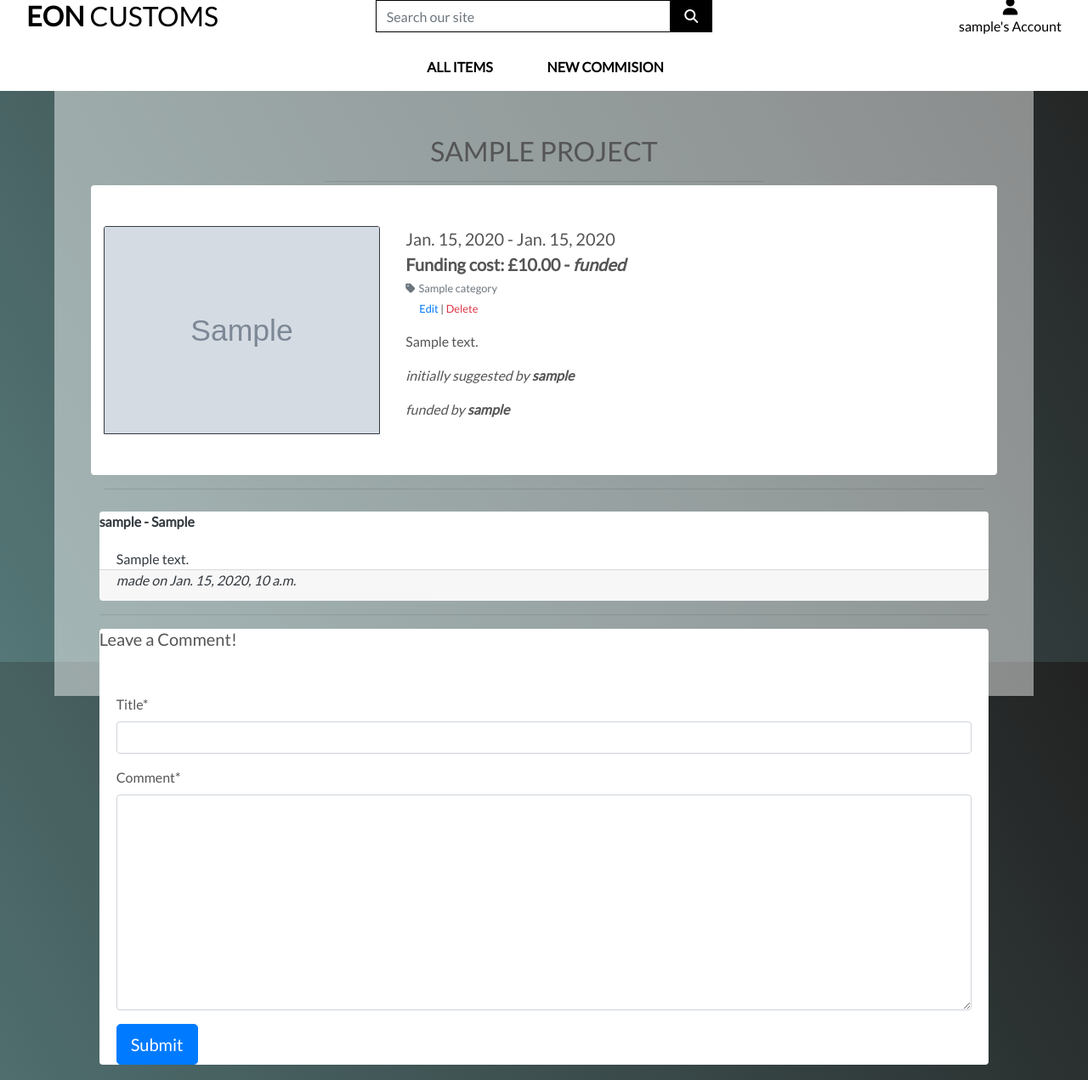
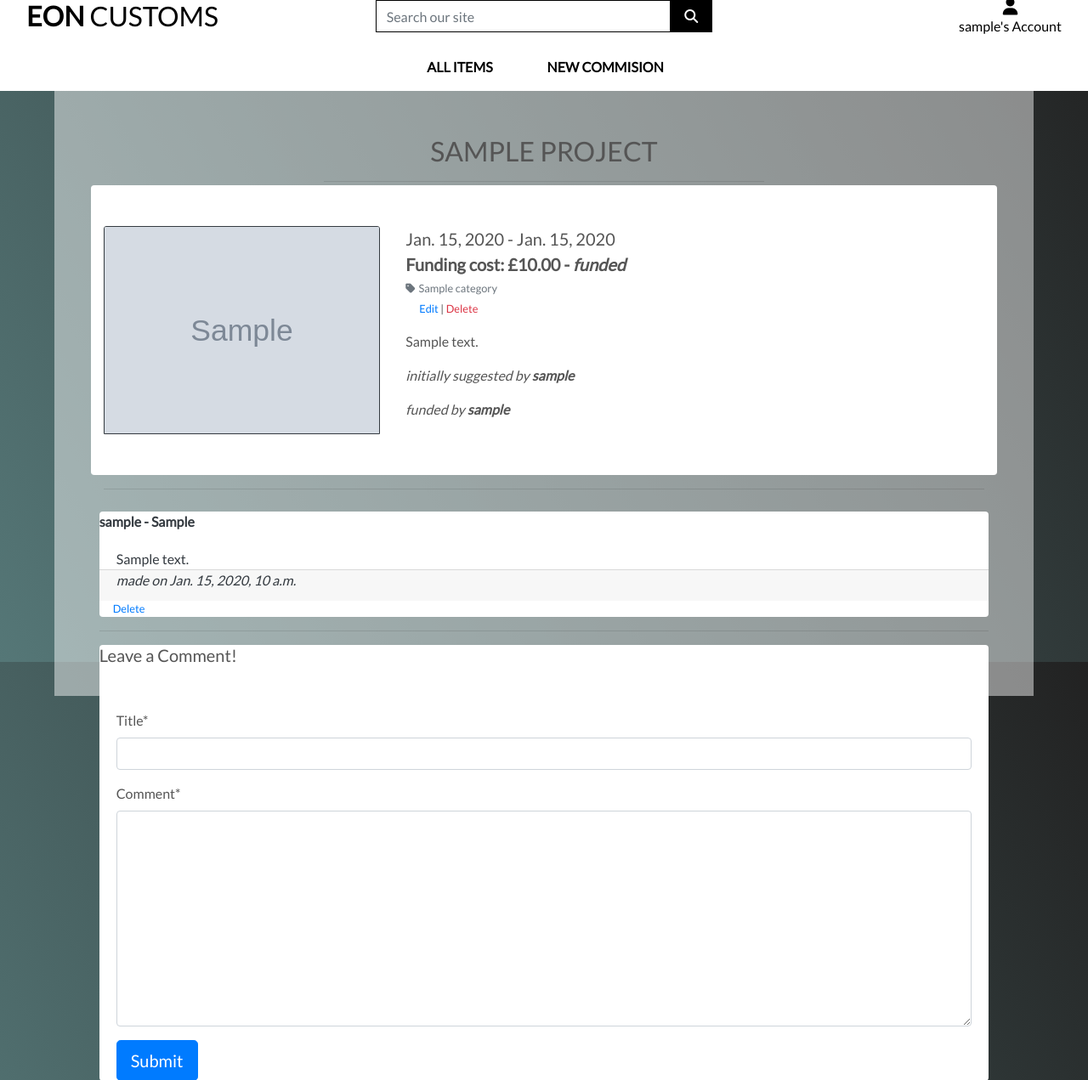
Before and after one commit to EonTAS/FullStack, a Django app: page /projects/view/1 in a window 1280 px wide. Shown: the part 21-1292 px from the top of the page at 85% size. Run offline with Django 3.2, Linux system fonts and the light colour scheme; a user stored in the database is signed in; tables that the repository leaves empty hold one stand-in row (values such as "Sample post"); grey boxes marked "Sample" are stand-in pictures; some libraries are stand-ins or nearby versions.

Commit message:
added comment delete button

```diff
--- a/projects/templates/projects/project_details.html
+++ b/projects/templates/projects/project_details.html
@@ -78,6 +78,11 @@
                             <div class="card-footer pt-0 bnorder-0 text-left">
                                 <i>made on {{comment.created_on}}</i>
                             </div>
+                            {% if request.user.is_superuser %}
+                                <small class="ml-3">
+                                    <a href="{% url 'delete_comment' project.id comment.id %}">Delete</a>
+                                </small>
+                            {% endif %}
                         </div>
                         <hr>
                     {%endfor%}
--- a/projects/urls.py
+++ b/projects/urls.py
@@ -8,5 +8,6 @@ urlpatterns = [
     path('request', views.project_request, name="project_request"),
     path('add', views.add_project, name="add_project"),
     path('edit/<id>', views.edit_project, name="edit_project"),
-    path('delete/<id>', views.delete_project, name="delete_project")
+    path('delete/<id>', views.delete_project, name="delete_project"),
+    path('delete/<projectId>/<commentId>', views.delete_comment, name="delete_comment"),
 ]
--- a/projects/views.py
+++ b/projects/views.py
@@ -179,3 +179,10 @@ def delete_project(request, id):
     item.delete()
     messages.success(request, 'Item deleted!')
     return redirect(reverse('projects'))
+
+@staff_member_required
+def delete_comment(request, projectId, commentId):
+    project = get_object_or_404(Project, pk=projectId)
+    project.comment_set.get(pk=commentId).delete()
+    messages.success(request, 'Comment deleted!')
+    return redirect(resolve_url("project_details", id=projectId))
```
